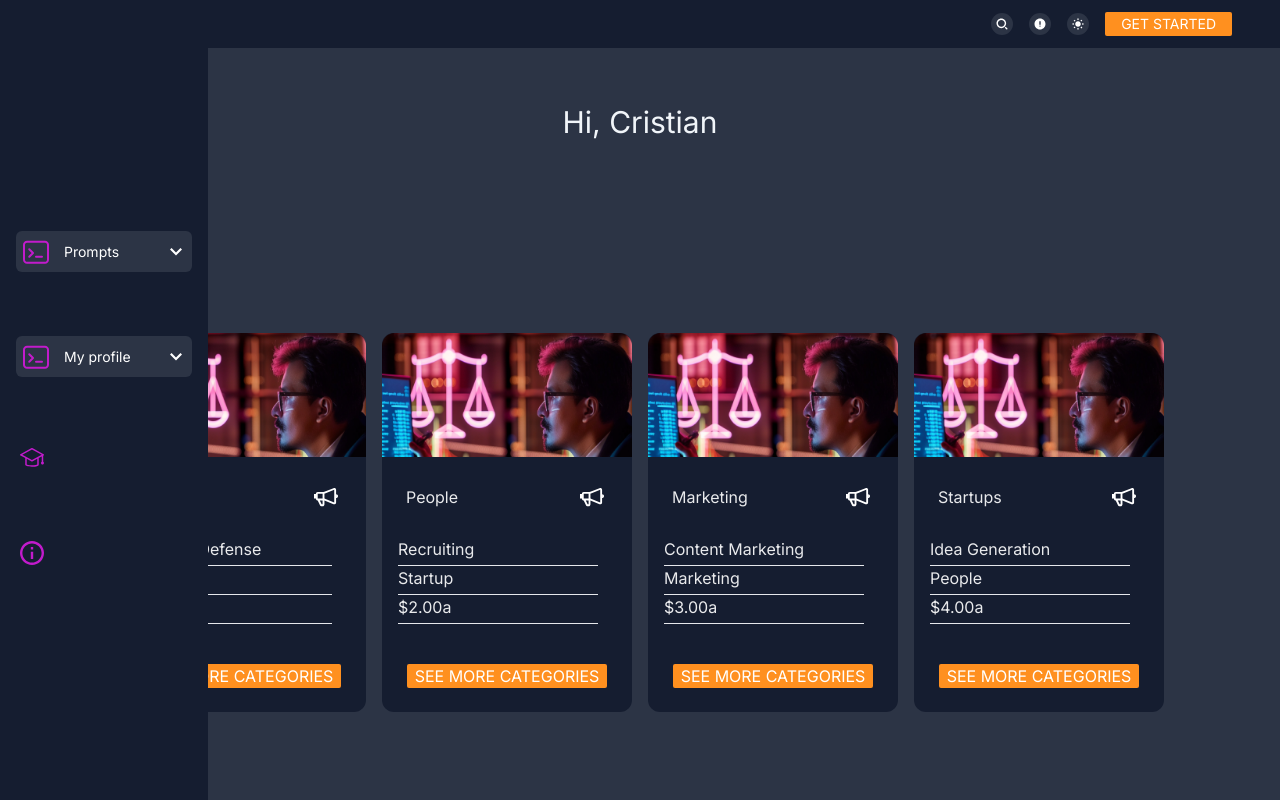
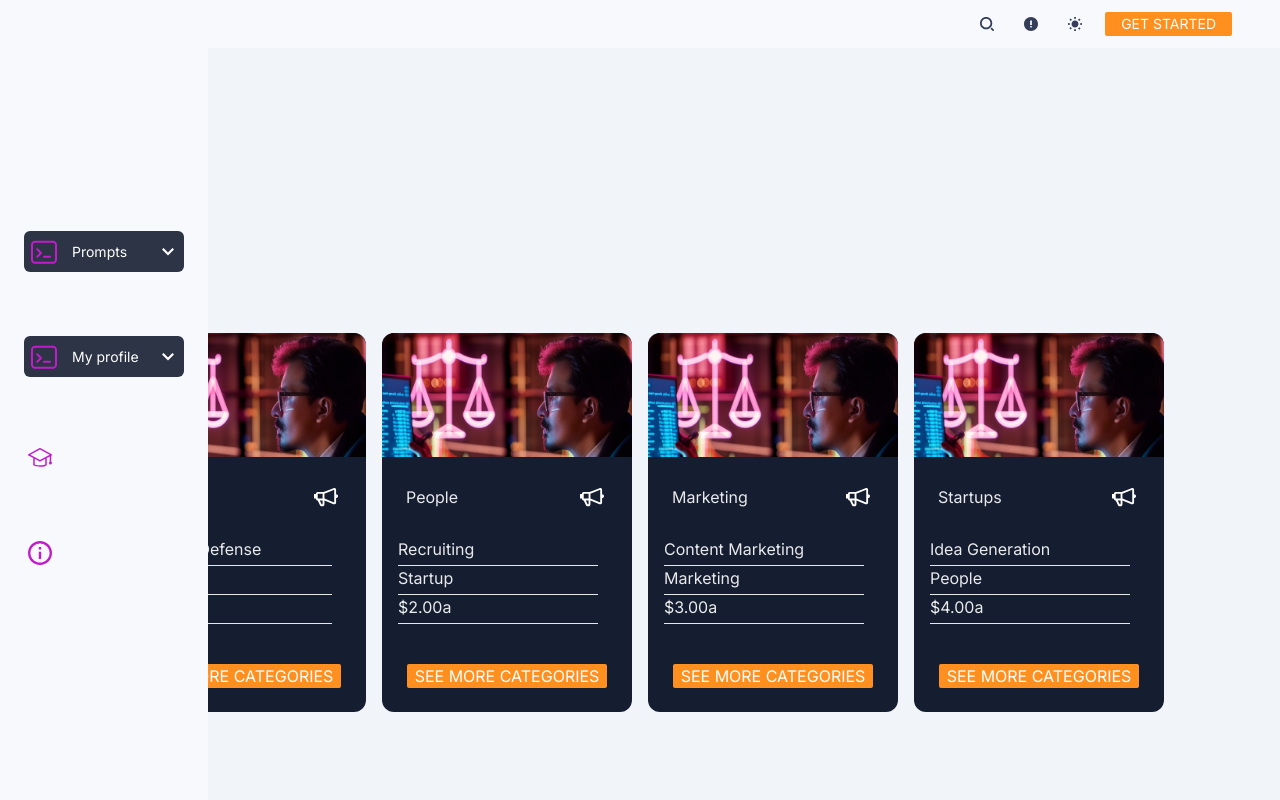
Before and after one commit to CristianMozetich/NeoSmart, a Next.js app in the folder frontend/: page / in a window 1280 px wide. Shown: the top 800 px of the page. Built offline with nearby package versions, Linux system fonts and the light colour scheme.

Commit message:
darkMode

```diff
--- a/frontend/src/app/components/footer/Footer.jsx
+++ b/frontend/src/app/components/footer/Footer.jsx
@@ -4,11 +4,11 @@ import IgIcon from "../icons/Instagram";
 import TwitterIcon from "../icons/Twitter";
 export default function Footer() {
   return (
-    <footer className="bg-gradient-to-r from-tertiarySlate to-secondarySlate ml-48 p-6 text-white">
+    <footer className="bg-gradient-to-r ml-48 from-tertiarySlate to-secondarySlate p-6 text-white">
       <div>
         <div className="flex items-center gap-2">
           <LogoIcon />
-          <h1 className="text-white">NeopPrompts</h1>
+          <h1 className="text-white">NeoPrompts</h1>
         </div>
         <div className="grid grid-cols-4 items-center m-6">
           <div className="flex flex-col gap-4">
--- a/frontend/src/app/components/icons/Mode.jsx
+++ b/frontend/src/app/components/icons/Mode.jsx
@@ -1,52 +1,52 @@
 export default function ModeIcon() {
   return (
     <svg
-      width="22"
+      width="28"
       height="32"
       viewBox="0 0 32 32"
       fill="none"
       xmlns="http://www.w3.org/2000/svg"
     >
-      <rect width="32" height="32" rx="16" fill="#2C3445" />
-      <rect x="15" y="8" width="2" height="2" fill="white" />
+      <rect width="32" height="32" rx="16" className="dark:fill-fillicon" />
+      <rect x="15" y="8" width="2" height="2" className="dark:fill-white fill-lighticon" />
       <rect
         x="20.8802"
         y="9.63672"
         width="2.00012"
         height="2.00012"
         transform="rotate(45.0203 20.8802 9.63672)"
-        fill="white"
+        className="dark:fill-white fill-lighticon"
       />
-      <rect x="22" y="15" width="2" height="2" fill="white" />
+      <rect x="22" y="15" width="2" height="2" className="dark:fill-white fill-lighticon" />
       <rect
         x="20.9501"
         y="22.4333"
         width="2.00012"
         height="2.00012"
         transform="rotate(-135.02 20.9501 22.4333)"
-        fill="white"
+        className="dark:fill-white fill-lighticon"
       />
-      <rect x="15" y="22" width="2" height="2" fill="white" />
+      <rect x="15" y="22" width="2" height="2" className="dark:fill-white fill-lighticon" />
       <rect
         x="10.98"
         y="22.3633"
         width="2.00012"
         height="2.00012"
         transform="rotate(-134.98 10.98 22.3633)"
-        fill="white"
+        className="dark:fill-white fill-lighticon"
       />
-      <rect x="8" y="15" width="2" height="2" fill="white" />
+      <rect x="8" y="15" width="2" height="2" className="dark:fill-white fill-lighticon" />
       <rect
         x="11.0498"
         y="9.70654"
         width="2.00012"
         height="2.00012"
         transform="rotate(44.9797 11.0498 9.70654)"
-        fill="white"
+        className="dark:fill-white fill-lighticon"
       />
       <path
         d="M16 12C13.8 12 12 13.8 12 16C12 18.2 13.8 20 16 20C18.2 20 20 18.2 20 16C20 13.8 18.2 12 16 12Z"
-        fill="white"
+        className="dark:fill-white fill-lighticon"
       />
     </svg>
   );
--- a/frontend/src/app/components/icons/QuestIcon.jsx
+++ b/frontend/src/app/components/icons/QuestIcon.jsx
@@ -1,18 +1,18 @@
 export default function QuestIcon() {
   return (
     <svg
-      width="22"
+      width="28"
       height="32"
       viewBox="0 0 32 32"
       fill="none"
       xmlns="http://www.w3.org/2000/svg"
     >
-      <rect width="32" height="32" rx="16" fill="#2C3445" />
+      <rect width="32" height="32" rx="16" className="dark:fill-fillicon" />
       <path
         fillRule="evenodd"
         clipRule="evenodd"
         d="M16 8C11.6 8 8 11.6 8 16C8 20.4 11.6 24 16 24C20.4 24 24 20.4 24 16C24 11.6 20.4 8 16 8ZM16 20C15.4 20 15 19.6 15 19C15 18.4 15.4 18 16 18C16.6 18 17 18.4 17 19C17 19.6 16.6 20 16 20ZM15 17H17V12H15V17Z"
-        fill="white"
+        className="dark:fill-white fill-lighticon"
       />
     </svg>
   );
--- a/frontend/src/app/components/icons/SearchNav.jsx
+++ b/frontend/src/app/components/icons/SearchNav.jsx
@@ -1,22 +1,22 @@
 export default function SearchNavIcon() {
   return (
     <svg
-      width="22"
+      width="28"
       height="32"
       viewBox="0 0 32 32"
       fill="none"
       xmlns="http://www.w3.org/2000/svg"
     >
-      <rect width="32" height="32" rx="16" fill="#2C3445" />
+      <rect width="32" height="32" rx="16" className="dark:fill-fillicon" />
       <path
         fill-rule="evenodd"
         clip-rule="evenodd"
         d="M8 15C8 18.86 11.14 22 15 22C18.86 22 22 18.86 22 15C22 11.14 18.86 8 15 8C11.14 8 8 11.14 8 15ZM10 15C10 12.243 12.243 10 15 10C17.757 10 20 12.243 20 15C20 17.757 17.757 20 15 20C12.243 20 10 17.757 10 15Z"
-        fill="white"
+        className="dark:fill-white fill-lighticon"
       />
       <path
         d="M23.707 22.2929L21.314 19.8999C20.903 20.4289 20.429 20.9029 19.9 21.3139L22.293 23.7069C22.488 23.9019 22.744 23.9999 23 23.9999C23.256 23.9999 23.512 23.9019 23.707 23.7069C24.098 23.3159 24.098 22.6839 23.707 22.2929Z"
-        fill="white"
+        className="dark:fill-white fill-lighticon"
       />
     </svg>
   );
--- a/frontend/src/app/components/icons/UserIcon.jsx
+++ b/frontend/src/app/components/icons/UserIcon.jsx
@@ -9,10 +9,11 @@ export default function UserIcon() {
     >
       <path
         d="M23.9759 24.9668C23.0443 23.7333 21.8389 22.7329 20.4549 22.0446C19.0708 21.3562 17.5458 20.9987 15.9999 21.0001C14.4541 20.9987 12.9291 21.3562 11.545 22.0446C10.1609 22.7329 8.9556 23.7333 8.02395 24.9668M23.9759 24.9668C25.7939 23.3497 27.0774 21.2182 27.6562 18.8549C28.2349 16.4916 28.0816 14.0082 27.2166 11.7341C26.3515 9.45992 24.8156 7.50246 22.8125 6.12129C20.8094 4.74012 18.4337 4.00049 16.0006 4.00049C13.5675 4.00049 11.1919 4.74012 9.18875 6.12129C7.18565 7.50246 5.64972 9.45992 4.78466 11.7341C3.9196 14.0082 3.76628 16.4916 4.34504 18.8549C4.92379 21.2182 6.20595 23.3497 8.02395 24.9668M23.9759 24.9668C21.7813 26.9243 18.9408 28.0043 15.9999 28.0001C13.0587 28.0046 10.2189 26.9246 8.02395 24.9668M19.9999 13.0001C19.9999 14.061 19.5785 15.0784 18.8284 15.8285C18.0782 16.5787 17.0608 17.0001 15.9999 17.0001C14.9391 17.0001 13.9217 16.5787 13.1715 15.8285C12.4214 15.0784 11.9999 14.061 11.9999 13.0001C11.9999 11.9392 12.4214 10.9218 13.1715 10.1717C13.9217 9.42152 14.9391 9.00009 15.9999 9.00009C17.0608 9.00009 18.0782 9.42152 18.8284 10.1717C19.5785 10.9218 19.9999 11.9392 19.9999 13.0001Z"
-        stroke="white"
+        className="dark:stroke-white stroke-lighticon"
         stroke-width="1.5"
         stroke-linecap="round"
         stroke-linejoin="round"
+
       />
     </svg>
   );
--- a/frontend/src/app/components/navbar/NavBar.jsx
+++ b/frontend/src/app/components/navbar/NavBar.jsx
@@ -1,14 +1,21 @@
+"use client";
+import React from "react";
 import SearchNavIcon from "../icons/SearchNav";
-import QuestIcon from "../icons/QuestIcon"
-import ModeIcon from "../icons/Mode"
+import QuestIcon from "../icons/QuestIcon";
+import ModeIcon from "../icons/Mode";
 import ButtonNav from "../ButtonNav/ButtonNav";
+import { useTheme } from "next-themes";
+
 export default function NavBar() {
-    return(
-        <header className="bg-tertiarySlate h-12 top-0 w-full fixed flex justify-end z-10 items-center gap-4">
-            <SearchNavIcon />
-            <QuestIcon/>
-            <ModeIcon/>
-            <ButtonNav/>
-        </header>
-    )
+  const { theme, setTheme } = useTheme();
+  return (
+    <header className="dark:bg-tertiarySlate bg-lightbg h-12 top-0 w-full fixed flex justify-end z-10 items-center gap-4">
+      <SearchNavIcon />
+      <QuestIcon />
+      <button onClick={() => setTheme(theme === "dark" ? "light" : "dark")}>
+        <ModeIcon />
+      </button>
+      <ButtonNav />
+    </header>
+  );
 }
--- a/frontend/src/app/components/sidebar/SideBar.jsx
+++ b/frontend/src/app/components/sidebar/SideBar.jsx
@@ -19,7 +19,7 @@ export default function SideBar() {
     setIsSideBarOpen(!isSideBarOpen);
   };
   return (
-    <aside className="bg-tertiarySlate w-52 z-10 h-full flex flex-col gap-16 fixed top-0 p-4 justify-center">
+    <aside className="dark:bg-tertiarySlate bg-lightbg w-52 fixed h-dvh flex flex-col gap-16 top-0 p-6 justify-center">
       <div className="bg-secondarySlate rounded-md text-white flex flex-col">
         <div className="flex gap-1 text-sm items-center justify-between">
           <button
@@ -34,10 +34,10 @@ export default function SideBar() {
         {isOpenPrompts && (
           <div className="flex flex-col items-center">
             <ul className="flex flex-col text-sm p-2 gap-2">
-              <li>Legal</li>
-              <li>People</li>
-              <li>Marketing</li>
-              <li>Finance</li>
+              <li className="cursor-pointer">Legal</li>
+              <li className="cursor-pointer">People</li>
+              <li className="cursor-pointer">Marketing</li>
+              <li className="cursor-pointer">Finance</li>
             </ul>
           </div>
         )}
@@ -57,11 +57,11 @@ export default function SideBar() {
         {isOpenProfile && (
           <div className="flex flex-col items-center">
             <ul className="flex flex-col gap-2 text-sm p-2">
-              <li>My prompts</li>
-              <li>Saved</li>
-              <li>Settings</li>
-              <li>Shared Whit</li>
-              <li>Friends</li>
+              <li className="cursor-pointer">My prompts</li>
+              <li className="cursor-pointer">Saved</li>
+              <li className="cursor-pointer">Settings</li>
+              <li className="cursor-pointer">Shared Whit</li>
+              <li className="cursor-pointer">Friends</li>
             </ul>
           </div>
         )}
--- a/frontend/src/app/globals.css
+++ b/frontend/src/app/globals.css
@@ -1,7 +1,3 @@
 @tailwind base;
 @tailwind components;
 @tailwind utilities;
-
-body {
-    @apply bg-secondarySlate
-}
--- a/frontend/src/app/layout.tsx
+++ b/frontend/src/app/layout.tsx
@@ -3,6 +3,7 @@ import { Inter } from "next/font/google";
 import NavBar from "./components/navbar/NavBar";
 import Footer from "./components/footer/Footer";
 import SideBar from "./components/sidebar/SideBar";
+import { ThemeProvider } from "next-themes";
 import "./globals.css";
 
 const inter = Inter({ subsets: ["latin"] });
@@ -20,10 +21,12 @@ export default async function RootLayout({
   return (
     <html lang="en">
       <body className={inter.className}>
-        <NavBar />
-        <SideBar />
-        {children}
-        <Footer />
+        <ThemeProvider defaultTheme="system" attribute="class">
+          <NavBar />
+          <SideBar />
+          {children}
+          <Footer />
+        </ThemeProvider>
       </body>
     </html>
   );
--- a/frontend/src/app/page.tsx
+++ b/frontend/src/app/page.tsx
@@ -5,32 +5,24 @@ import Cards from "./components/cards/Cards";
 import { typeUser } from "./lib/fetch";
 import { typeCategory } from "./lib/fetch";
 
-
 export default function Home() {
   const { categories } = useFetchCategories();
   const { user } = useFetchUser();
 
-  const userName =
-    user ? user : "...loading";
-
   return (
-    <>
-      <main className="bg-secondarySlate grid place-items-center min-h-dvh">
+    <main className="dark:bg-secondarySlate bg-slate-100 flex place-content-center min-h-dvh">
+      <div className="grid items-center">
         <h1 className="m-2 p-2 text-3xl text-slate-100 text-center">
-          {
-            user.map((user: typeUser) => {
-              return (
-                <p key={user.id}>Hi, {user.name}</p>
-              )
-            })
-          }
+          {user.map((user: typeUser) => {
+            return <p key={user.id}>Hi, {user.name}</p>;
+          })}
         </h1>
         <div className="flex gap-4 items-center">
           {categories.map((category: typeCategory) => {
             return <Cards category={category} key={category.category_id} />;
           })}
         </div>
-      </main>
-    </>
+      </div>
+    </main>
   );
 }
--- a/frontend/tailwind.config.ts
+++ b/frontend/tailwind.config.ts
@@ -1,6 +1,7 @@
 import type { Config } from "tailwindcss";
 
 const config: Config = {
+  darkMode: "class",
   content: [
     "./src/pages/**/*.{js,ts,jsx,tsx,mdx}",
     "./src/components/**/*.{js,ts,jsx,tsx,mdx}",
@@ -17,6 +18,9 @@ const config: Config = {
         lightAlterntive: "#A4ACC1",
         cardBgAlt: "#0B0F18",
         subcategory: "#E9EAEC",
+        lightbg: "#F7F9FD",
+        lighticon: "#353E58",
+        fillicon: "#2C3445",
       },
       backgroundImage: {
         "gradient-radial": "radial-gradient(var(--tw-gradient-stops))",
```
Also changed, not shown: frontend/package.json (+6 -5 lines), 1 other file (tests, documents, lock files or other folders).
